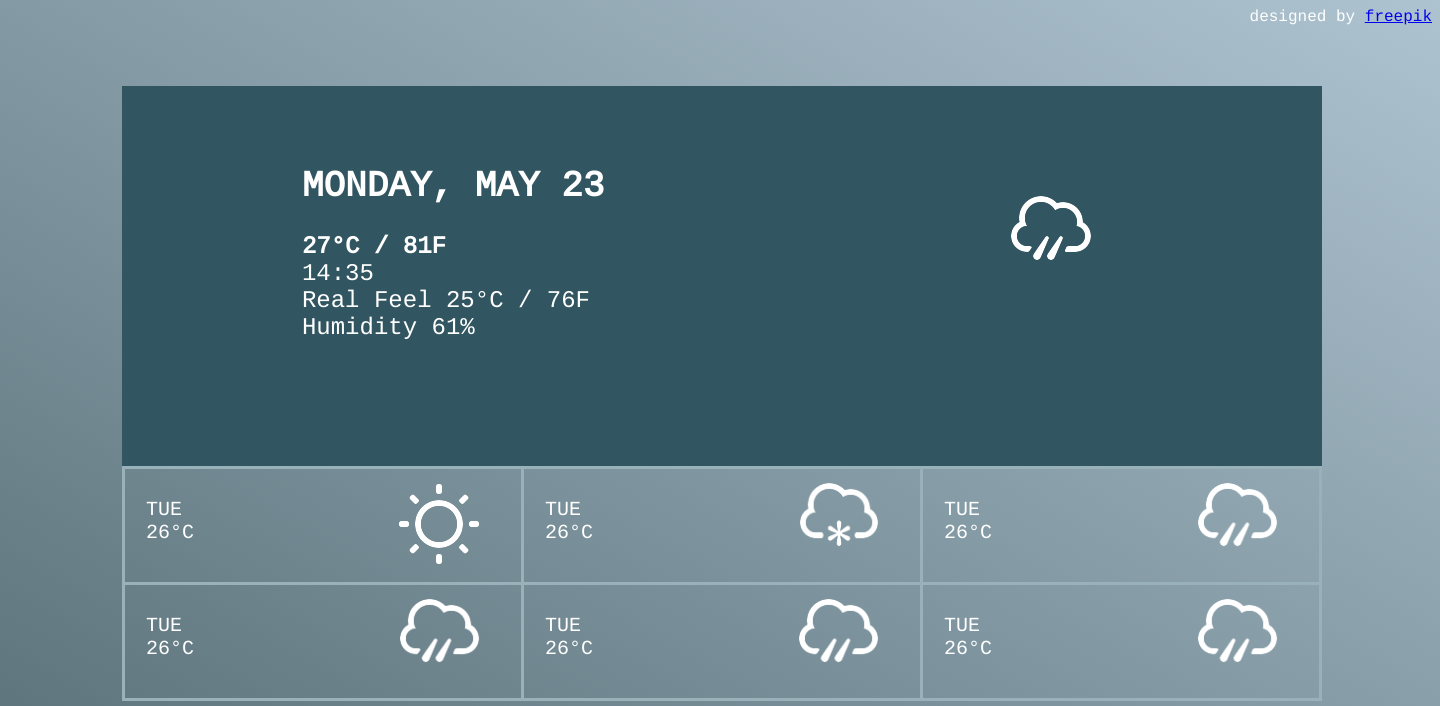
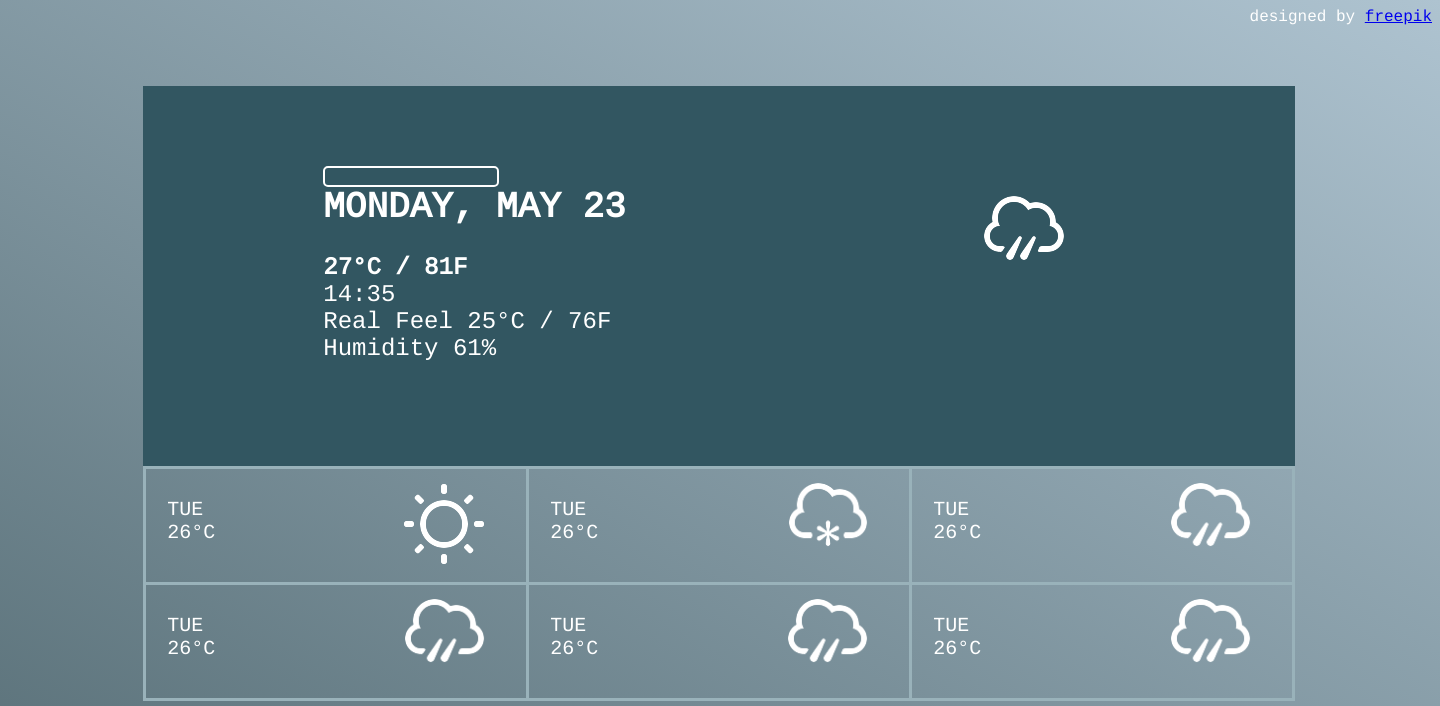
Before and after one commit to slay336/WeatherCast, a Flask app: page / in a window 1440 px wide. Shown: the top 706 px of the page. Run offline with Flask 2, Linux system fonts and the light colour scheme.

Commit message:
Поле ввода названия города

```diff
--- a/visual/static/css/style.css
+++ b/visual/static/css/style.css
@@ -17,10 +17,9 @@ body {
 }
 
 .current-weather {
-    margin: 60px 8% 0px;
+    margin: 60px 9.5% 0px;
     height: 380px;
-    width: 100%;
-    max-width: 1200px;
+    width: 80vw;
     background-color: #325661;
     display: inline-block;
 }
@@ -30,6 +29,14 @@ body {
     height: 220px;
     display: flex;
     justify-content: space-between;
+}
+
+#city-name-value {
+    background-color: #325661;
+    border: 2px solid white;
+    color: white;
+    border-radius: 5px;
+    font-family: 'Cousine', monospace;
 }
 
 .weather-text-data {
--- a/visual/templates/main_page.html
+++ b/visual/templates/main_page.html
@@ -12,6 +12,9 @@
     <div class="current-weather">
         <div class="current-weather-data">
             <div class="weather-text-data">
+                <div class="city-name">
+                    <input type="text" id="city-name-value">
+                </div>
                 <div class="date-info">
                     Monday, may 23
                 </div>
```
